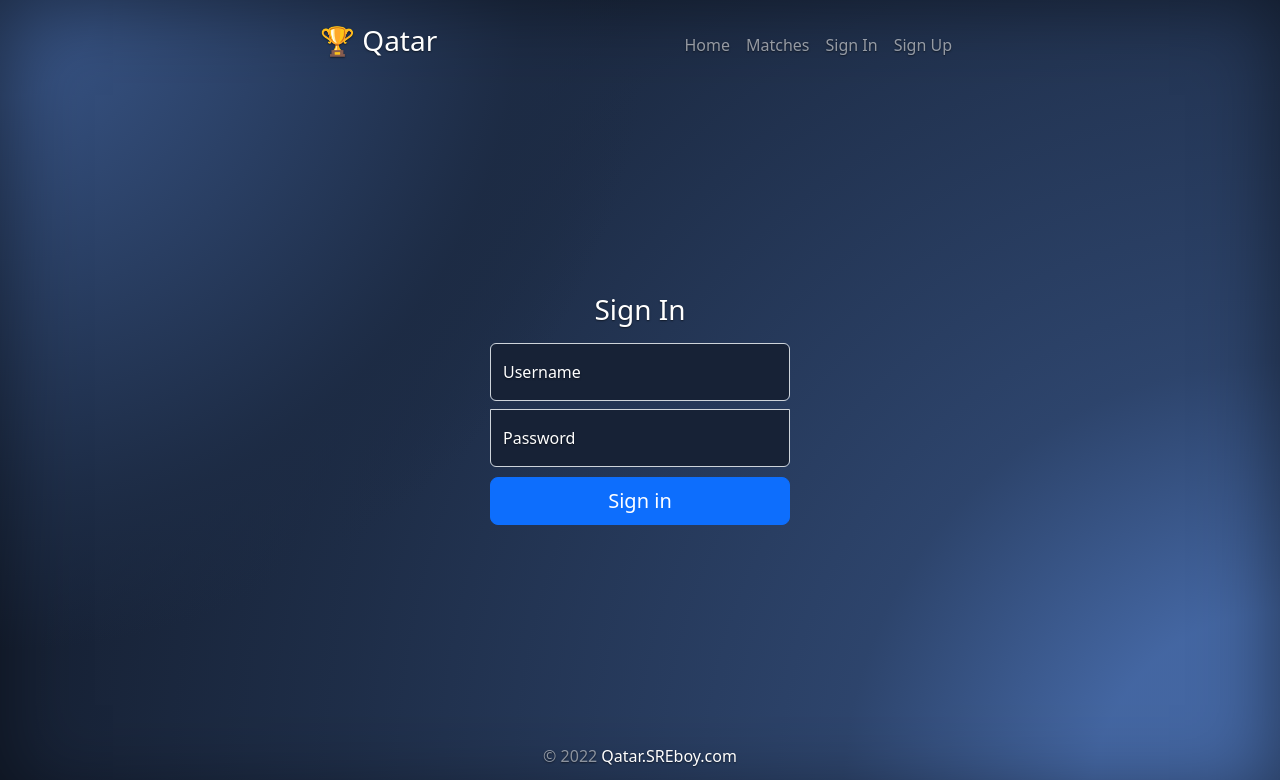
After one commit to ZiadMansourM/world-cup, a Django app: page /users/login/ in a window 1280 px wide. The commit adds this page. Shown: the top 780 px of the page. Run offline with Django 4.2, Linux system fonts and the light colour scheme; some libraries are stand-ins or nearby versions.

Commit message:
➕ ADD: login

```diff
--- a/qatar/main/templates/main/base.html
+++ b/qatar/main/templates/main/base.html
@@ -54,9 +54,9 @@
                     <li class="nav-item"><a class="nav-link" href="{% url 'match-list' %}">Log Out</a></li>
                 {% else %}
                     <!-- Sign in -->
-                    <li class="nav-item"><a class="nav-link" href="{% url 'match-list' %}">Sign In</a></li>
+                    <li class="nav-item"><a class="nav-link" href="{% url 'login' %}">Sign In</a></li>
                     <!-- SignUp -->
-                    <li class="nav-item"><a class="nav-link" href="{% url 'match-list' %}">Sign Up</a></li>
+                    <li class="nav-item"><a class="nav-link" href="{% url 'register' %}">Sign Up</a></li>
                 {% endif %}
             </ul>
         </div>
--- a/qatar/qatar/urls.py
+++ b/qatar/qatar/urls.py
@@ -18,6 +18,6 @@ from django.urls import path, include
 
 urlpatterns = [
     path('admin/', admin.site.urls),
-    path('user/', include("users.urls")),
+    path('users/', include("users.urls")),
     path('', include("main.urls")),
 ]
--- /dev/null
+++ b/qatar/users/templates/users/login.html
@@ -0,0 +1,22 @@
+{% extends "main/base.html" %}
+{% load static %}
+
+{% block content %}
+    <section id="login">
+        <div class="form-signin">
+            <form  action="" method="POST">
+                {% csrf_token %}
+                <h1 class="h3 mb-3 fw-normal">Sign In</h1>
+                <div class="form-floating pb-2">
+                    <input name="username" type="text" class="form-control" id="floatingInputLogin" placeholder="Enter username" required>
+                    <label for="floatingInputLogin">Username</label>
+                </div>
+                <div class="form-floating">
+                    <input name="password" type="password" class="form-control" id="floatingPassword" placeholder="Password" required>
+                    <label for="floatingPassword">Password</label>
+                </div>
+                <button type="submit" class="w-100 btn btn-lg btn-primary">Sign in</button>
+            </form>
+        </div>
+    </section>
+{% endblock content %}
--- /dev/null
+++ b/qatar/users/templates/users/register.html
@@ -0,0 +1,6 @@
+{% extends "main/base.html" %}
+{% load static %}
+
+{% block content %}
+    Register
+{% endblock content %}
--- a/qatar/users/views.py
+++ b/qatar/users/views.py
@@ -1,9 +1,19 @@
-from django import http
-
+from django.shortcuts import redirect, render
+from django.contrib import messages
+from django.contrib.auth import authenticate, login as auth_login
 
 # Create your views here.
 def login(request):
-    return http.HttpResponse("Login Page")
+    if request.method == 'POST':
+        username = request.POST['username']
+        password = request.POST['password']
+        user = authenticate(request, username=username, password=password)
+        if user is not None:
+            auth_login(request, user)
+            return redirect('home')
+        messages.error(request, 'Wrong Credentials! Please try again...')
+    return render(request, 'users/login.html')
+
 
 def register(request):
-    return http.HttpResponse("Register Page")
+    return render(request, 'users/register.html')
```
